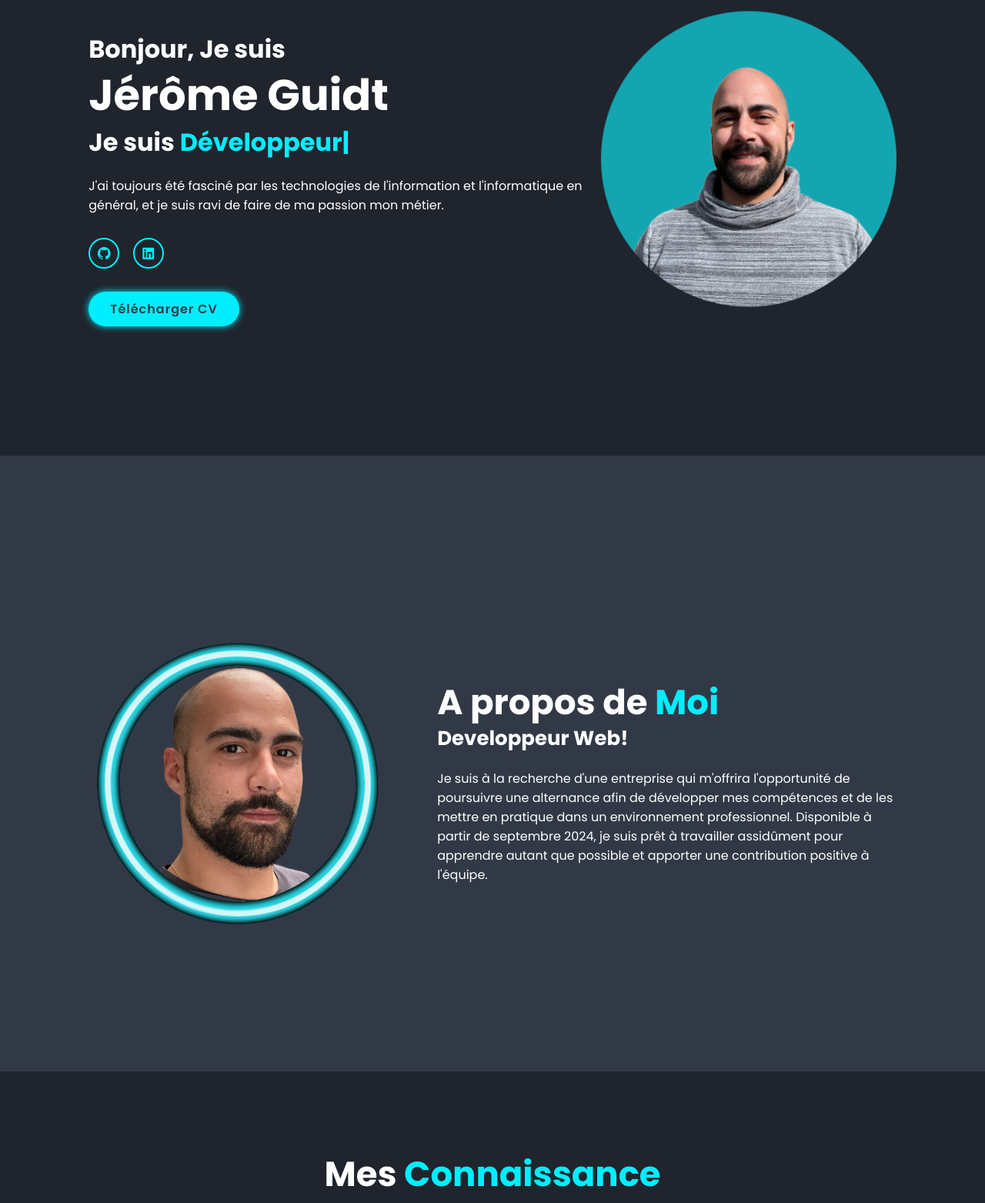
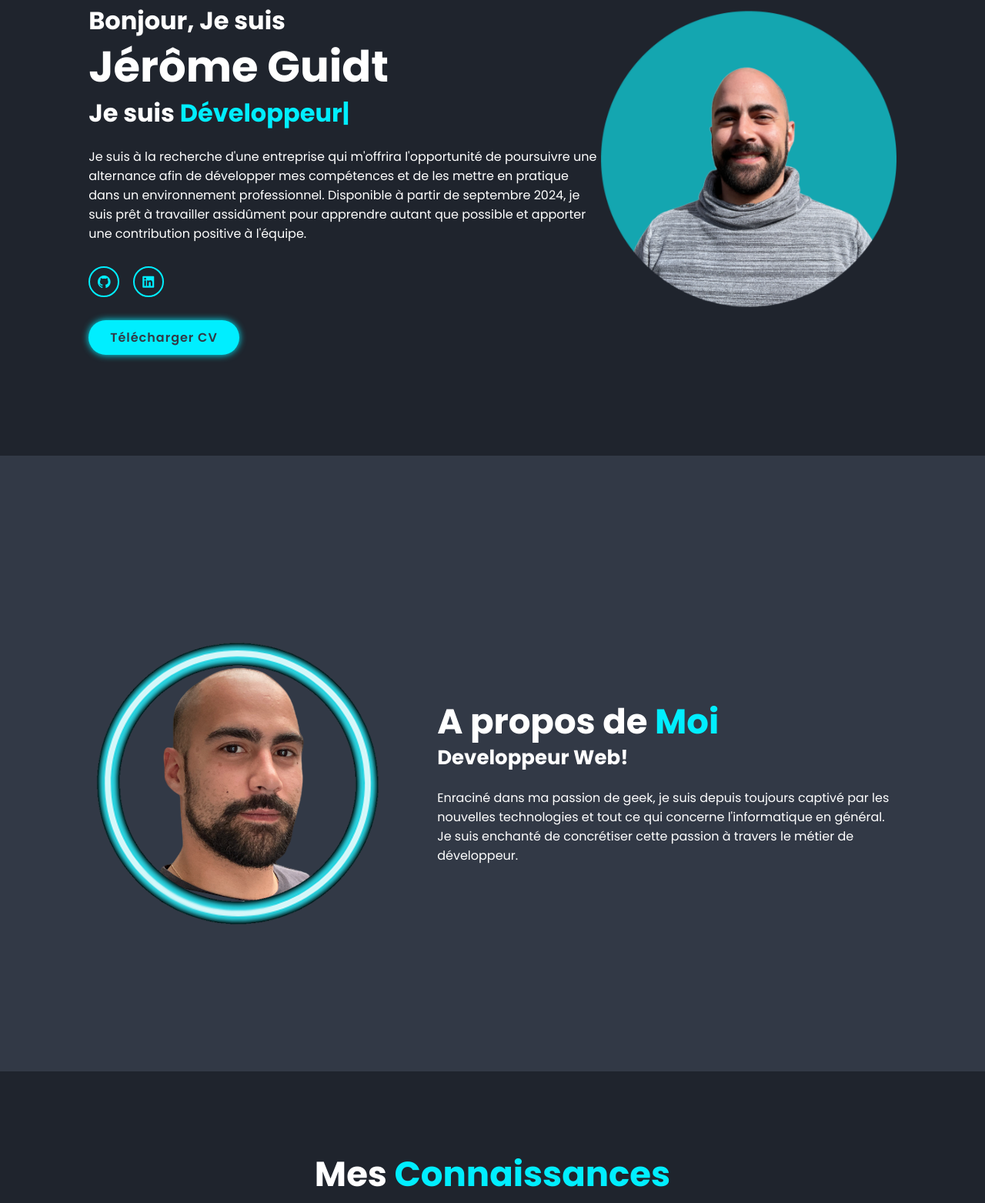
Before and after one commit to GuidtJ/portfolio-gj, a plain HTML site: page index.html in a window 1280 px wide. Shown: the part 208-1771 px from the top of the page at 77% size. Drawn offline with nearby package versions, Linux system fonts and the light colour scheme.

Commit message:
a propos de moi

```diff
--- a/index.html
+++ b/index.html
@@ -40,8 +40,8 @@
             <h3>Bonjour, Je suis</h3>
             <h1>Jérôme Guidt</h1>
             <h3>Je suis <span class="multiple-text"></span></h3>
-            <p> J'ai toujours été fasciné par les technologies de l'information et l'informatique en général, et je suis
-                ravi de faire de ma passion mon métier.
+            <p>Je suis à la recherche d'une entreprise qui m'offrira l'opportunité de poursuivre une alternance afin de développer mes compétences et de les mettre en pratique dans un environnement professionnel.
+                Disponible à partir de septembre 2024, je suis prêt à travailler assidûment pour apprendre autant que possible et apporter une contribution positive à l'équipe.
             </p>
             <div class="social-media">
                 <a href="https://github.com/GuidtJ" target="_blank" title="GitHub"><i class='bx bxl-github'></i></a>
@@ -64,14 +64,14 @@
         <div class="about-content">
             <h2 class="heading">A propos de <span>Moi</span></h2>
             <h3>Developpeur Web!</h3>
-            <p>Je suis à la recherche d'une entreprise qui m'offrira l'opportunité de poursuivre une alternance afin de développer mes compétences et de les mettre en pratique dans un environnement professionnel.
-                Disponible à partir de septembre 2024, je suis prêt à travailler assidûment pour apprendre autant que possible et apporter une contribution positive à l'équipe.</p>
+            <p>Enraciné dans ma passion de geek, je suis depuis toujours captivé par les nouvelles technologies et tout ce qui concerne l'informatique en général.
+            Je suis enchanté de concrétiser cette passion à travers le métier de développeur.</p>
         </div>
     </section>
 
     <!-- services section design -->
     <section class="services" id="services">
-        <h2 class="heading">Mes <span>Connaissance</span></h2>
+        <h2 class="heading">Mes <span>Connaissances</span></h2>
 
         <div class="services-container">
             <div class="services-box">
```
